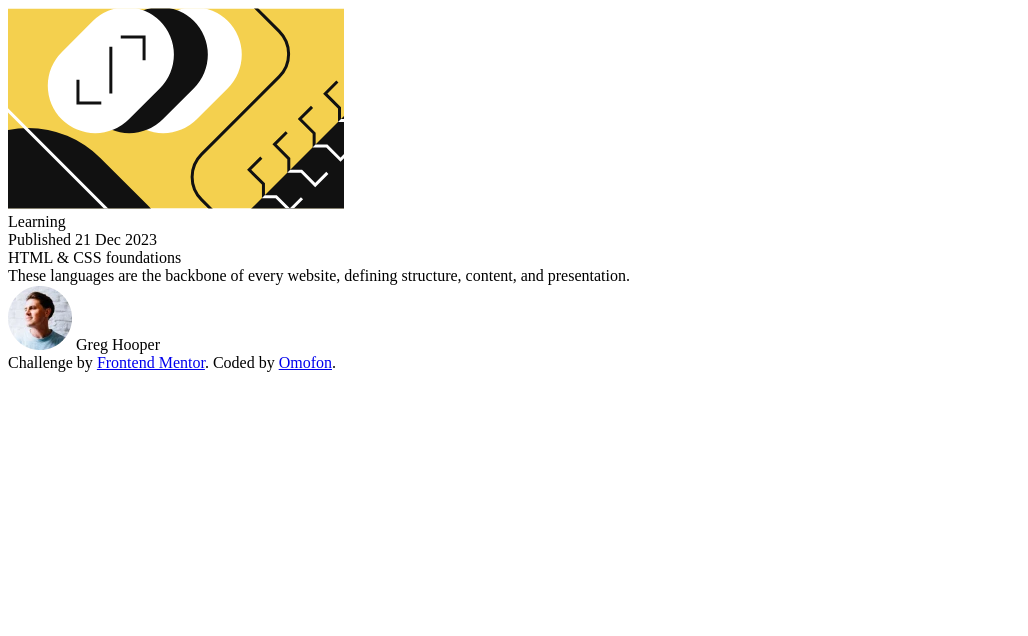
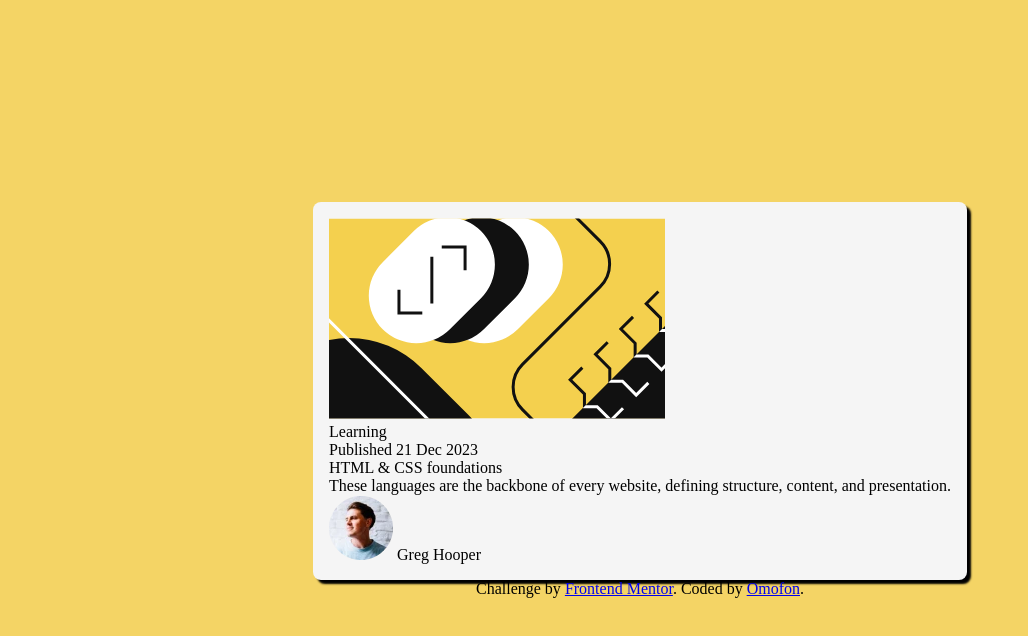
Before and after one commit to omofon/Frontend-Mentor-Challenges, a plain HTML site: page Blog Preview Card/index.html in a window 1280 px wide. Shown: the whole page, without its empty margins (0-1028 px from the left). Drawn offline with Linux system fonts and the light colour scheme.

Commit message:
Styling without figma params

```diff
--- a/Blog Preview Card/index.html
+++ b/Blog Preview Card/index.html
@@ -1,35 +1,43 @@
 <!DOCTYPE html>
 <html lang="en">
   <head>
-  <meta charset="UTF-8">
-  <meta name="viewport" content="width=device-width, initial-scale=1.0">
+    <meta charset="UTF-8" />
+    <meta name="viewport" content="width=device-width, initial-scale=1.0" />
     <title>Frontend Mentor | Blog Preview Card</title>
-  <link rel="icon" type="image/png" sizes="32x32" href="./assets/images/favicon-32x32.png">
+    <link
+      rel="icon"
+      type="image/png"
+      sizes="32x32"
+      href="./assets/images/favicon-32x32.png"
+    />
+    <link rel="stylesheet" href="style.css" />
   </head>
   <body>
     <div class="card">
       <div class="img">
-      <img src="./assets/images/illustration-article.svg" alt="card-img">
+        <div class="image-box">
+          <img src="./assets/images/illustration-article.svg" alt="card-img" />
+        </div>
         <div class="tag">
           <span>Learning</span>
         </div>
-      <div class="timelog">
-        Published 21 Dec 2023
-      </div>
-      <div class="title">
-        HTML & CSS foundations
-      </div>
+        <div class="timelog">Published 21 Dec 2023</div>
+        <div class="title">HTML & CSS foundations</div>
         <div class="description">
-        These languages are the backbone of every website, defining structure, content, and presentation.
+          These languages are the backbone of every website, defining structure,
+          content, and presentation.
         </div>
         <div class="author">
-        <img src="./assets/images/image-avatar.webp" alt="author-avatar">
+          <img src="./assets/images/image-avatar.webp" alt="author-avatar" />
           <span>Greg Hooper</span>
         </div>
       </div>
+    </div>
     <div class="attribution">
-      Challenge by <a href="https://www.frontendmentor.io?ref=challenge" target="_blank">Frontend Mentor</a>. Coded by <a href="http://github.com/omofon" target="_blank">Omofon</a>.
-    </div>
+      Challenge by
+      <a href="https://www.frontendmentor.io?ref=challenge" target="_blank"
+        >Frontend Mentor</a
+      >. Coded by <a href="http://github.com/omofon" target="_blank">Omofon</a>.
     </div>
   </body>
 </html>
--- /dev/null
+++ b/Blog Preview Card/style.css
@@ -0,0 +1,21 @@
+body {
+  background: #f4d465;
+  display: flex;
+  justify-content: center;
+  align-items: center;
+  height: 100dvh;
+  margin: 0;
+  display: flex;
+  flex-direction: column;
+}
+
+.card {
+  box-sizing: content-box;
+  height: auto;
+  padding: 16px;
+  border-radius: 8px;
+  box-shadow: 4px 4px 2px rgb(0, 0, 0);
+  background: whitesmoke;
+  display: flex;
+  flex-direction: column;
+}
```
Lines whose indentation alone changed are shown as unchanged.
